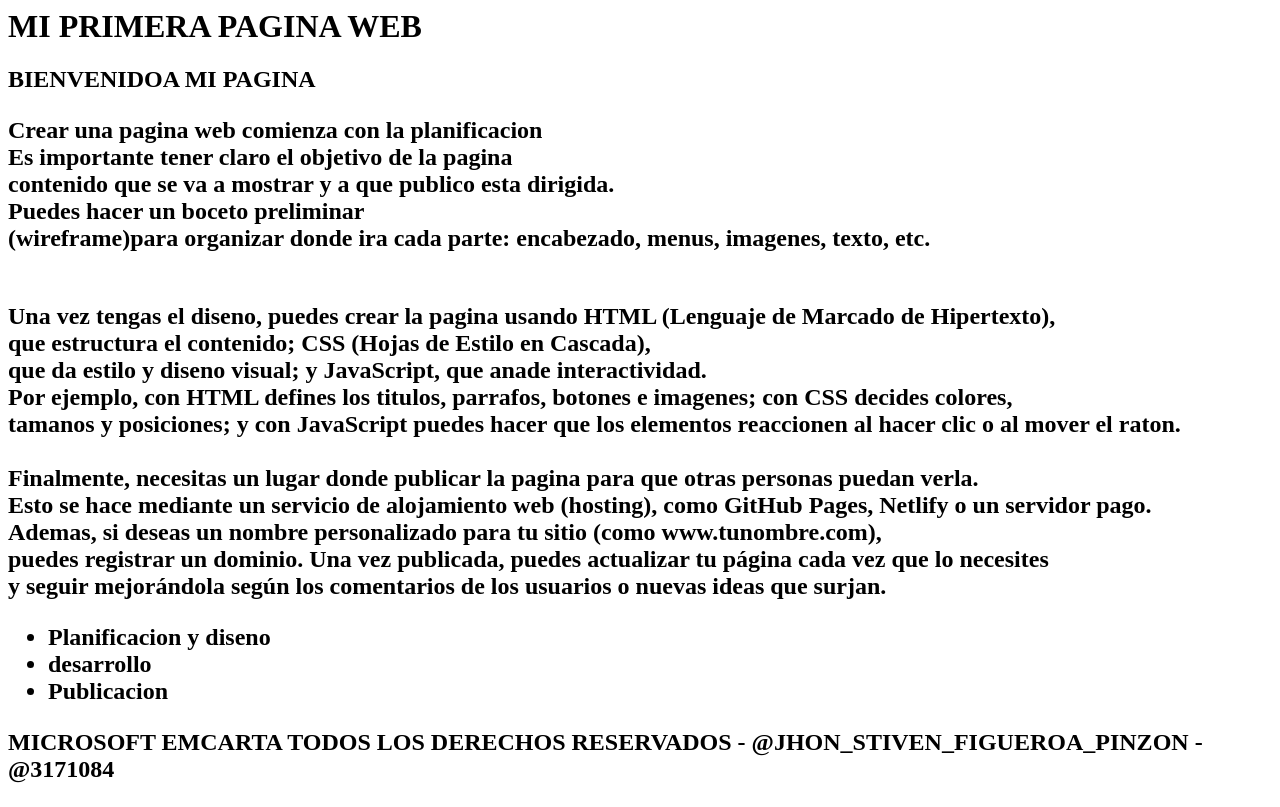
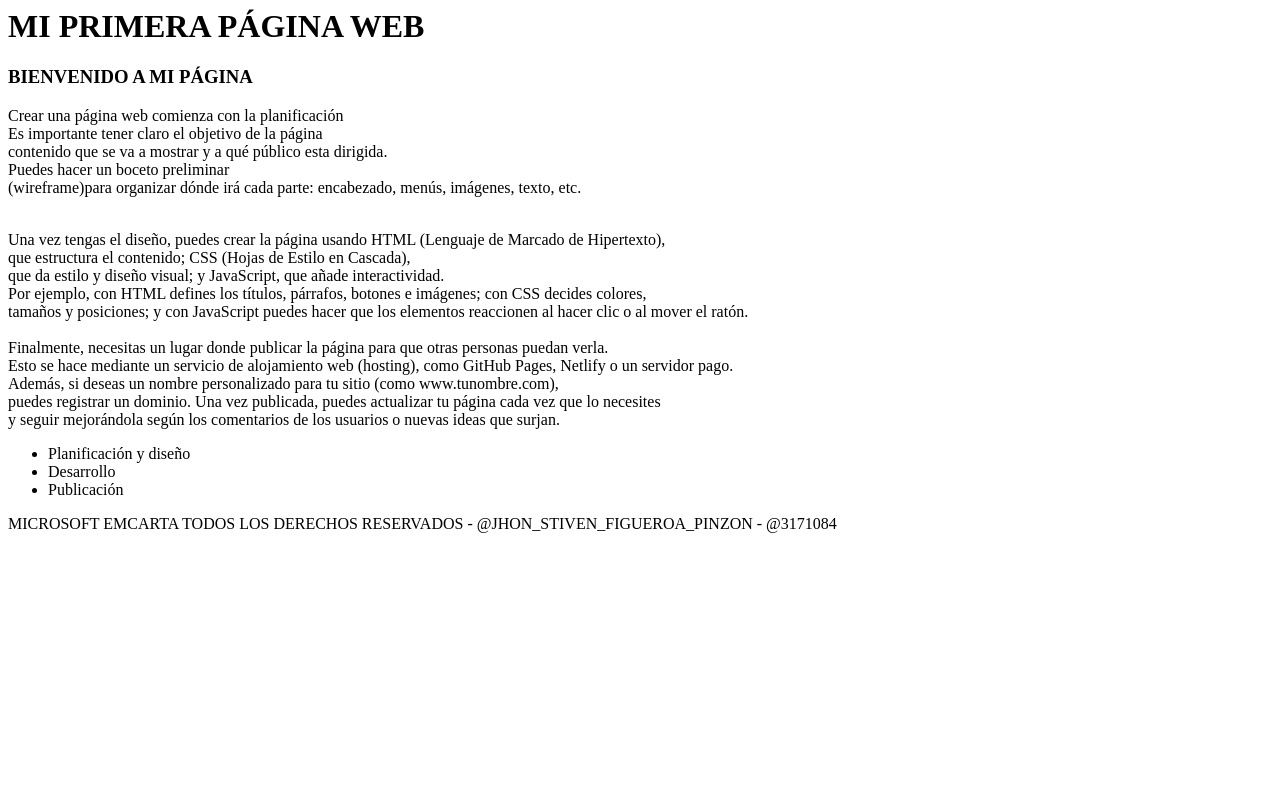
Before and after one commit to Jhonfp17/mi-primera-pagina-web, a plain HTML site: page index.html in a window 1280 px wide. Drawn offline with Linux system fonts and the light colour scheme.

Commit message:
Update index.html

```diff
--- a/index.html
+++ b/index.html
@@ -1,44 +1,40 @@
-<HTML>
-    <HEAD>
-        <h1>MI PRIMERA PAGINA WEB
-            <h2>BIENVENIDOA MI PAGINA
-    </HEAD>
-    <body>
-        <!--parrafos con separacion de 1 linea-->
+<html>
+    <head>
+       <meta charset="UTF-8">
+          <h1> MI PRIMERA PÁGINA WEB </h1>
+          <h3>BIENVENIDO A MI PÁGINA </h3>
+    </head>
      <p>
-            Crear una pagina web comienza con la planificacion <br>
-             Es importante tener claro el objetivo de la pagina <br>
-             contenido que se va a mostrar y a que publico esta dirigida.<br>
+             Crear una página web comienza con la planificación <br>
+             Es importante tener claro el objetivo de la página <br>
+             contenido que se va a mostrar y a qué público esta dirigida.<br>
              Puedes hacer un boceto preliminar <br>
-             (wireframe)para organizar donde ira cada parte: encabezado, menus, imagenes, texto, etc.<br>
+             (wireframe)para organizar dónde irá cada parte: encabezado, menús, imágenes, texto, etc.<br>
              <nav>
                 <br>
-              Una vez tengas el diseno, puedes crear la pagina usando HTML (Lenguaje de Marcado de Hipertexto),<br>
+              Una vez tengas el diseño, puedes crear la página usando HTML (Lenguaje de Marcado de Hipertexto),<br>
               que estructura el contenido; CSS (Hojas de Estilo en Cascada),<br>
-              que da estilo y diseno visual; y JavaScript, que anade interactividad.<br>
-              Por ejemplo, con HTML defines los titulos, parrafos, botones e imagenes; con CSS decides colores,<br>
-              tamanos y posiciones; y con JavaScript puedes hacer que los elementos reaccionen al hacer clic o al mover el raton.<br>
+              que da estilo y diseño visual; y JavaScript, que añade interactividad.<br>
+              Por ejemplo, con HTML defines los títulos, párrafos, botones e imágenes; con CSS decides colores,<br>
+              tamaños y posiciones; y con JavaScript puedes hacer que los elementos reaccionen al hacer clic o al mover el ratón.<br>
              <nav>
                 <br>
-                Finalmente, necesitas un lugar donde publicar la pagina para que otras personas puedan verla.<br>
+              Finalmente, necesitas un lugar donde publicar la página para que otras personas puedan verla.<br>
               Esto se hace mediante un servicio de alojamiento web (hosting), como GitHub Pages, Netlify o un servidor pago.<br>
-                Ademas, si deseas un nombre personalizado para tu sitio (como www.tunombre.com),<br>
+              Además, si deseas un nombre personalizado para tu sitio (como www.tunombre.com),<br>
               puedes registrar un dominio. Una vez publicada, puedes actualizar tu página cada vez que lo necesites<br>
               y seguir mejorándola según los comentarios de los usuarios o nuevas ideas que surjan.<br>
             </p>
              <ul>
-            <li>Planificacion y diseno</li>
-            <li>desarrollo</li>
-            <li>Publicacion</li>
+            <li>Planificación y diseño</li>
+            <li>Desarrollo</li>
+            <li>Publicación</li>
         </ul>
         <footer>
             <p>MICROSOFT EMCARTA TODOS LOS DERECHOS RESERVADOS - @JHON_STIVEN_FIGUEROA_PINZON - @3171084</p>
         </footer>
+                 <script src="https://cdn.botpress.cloud/webchat/v3.2/inject.js" defer></script>
+                 <script src="https://files.bpcontent.cloud/2025/08/15/12/20250815120606-X49AHISD.js" defer></script>
     </body>
-
-
-    <script src="https://cdn.botpress.cloud/webchat/v3.2/inject.js"></script>
-    <script src="https://files.bpcontent.cloud/2025/08/15/12/20250815120606-X49AHISD.js" defer></script>
-
-
 </HTML>
+</html>
```
Lines whose indentation alone changed are shown as unchanged.
